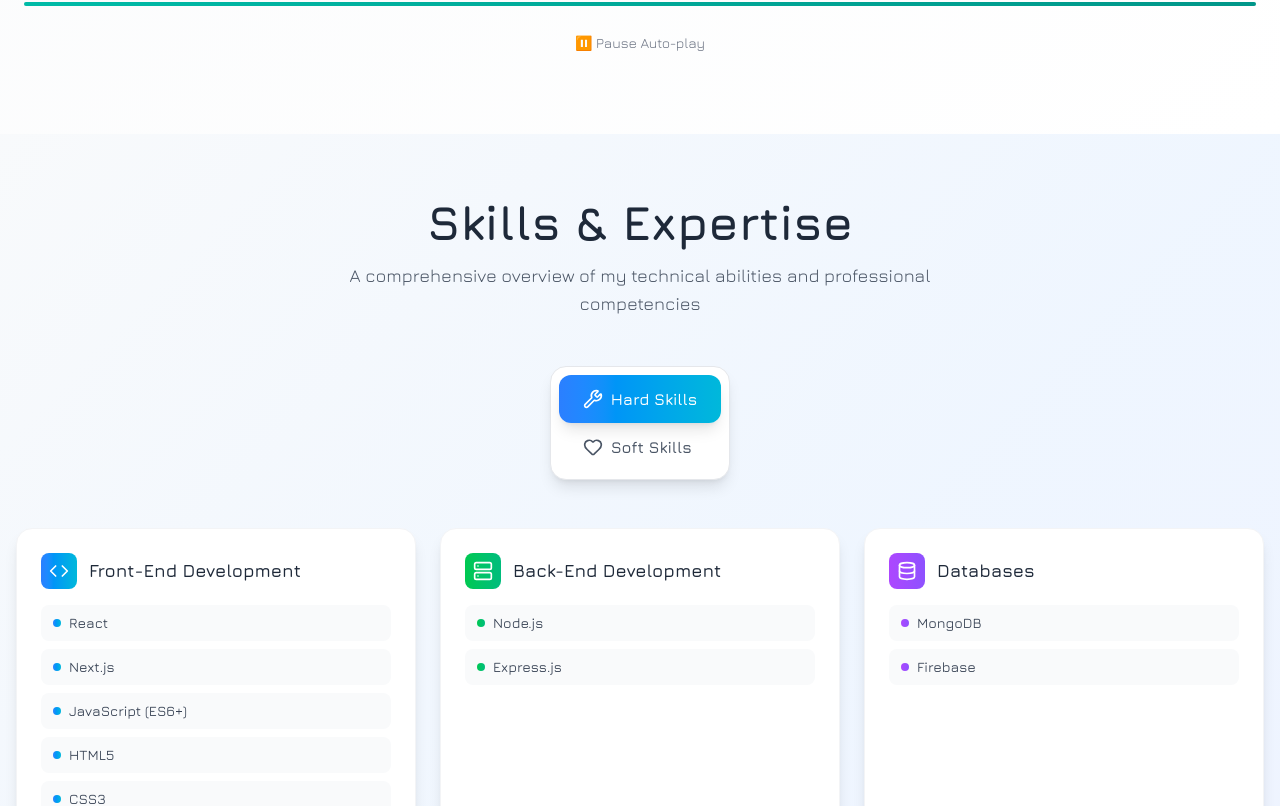
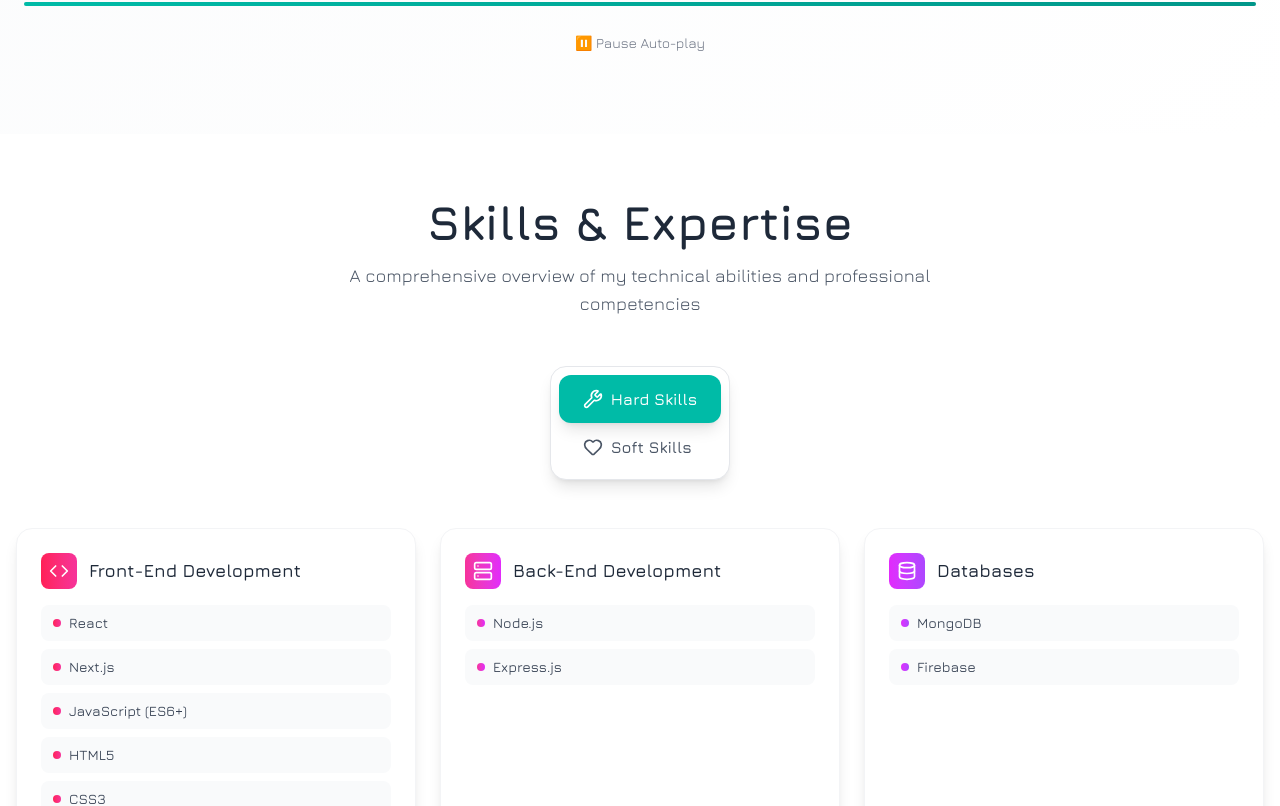
Before and after one commit to nailopes/my-portfolio-nextjs, a Next.js app: page / in a window 1280 px wide. Shown: the part 2098-2904 px from the top of the page. Built offline with nearby package versions, Linux system fonts and the light colour scheme.

Commit message:
add more skills

```diff
--- a/app/components/Skills.jsx
+++ b/app/components/Skills.jsx
@@ -1,7 +1,7 @@
 'use client';
 
 import { useState } from "react";
-import { Wrench, Heart, Code, Server, Database, GitBranch, Users, Target, Lightbulb, Clock, MessageCircle, TrendingUp } from "lucide-react";
+import { Wrench, Heart, Code, Server, Database, GitBranch, Users, Target, Lightbulb, Clock, MessageCircle, TrendingUp, Globe } from "lucide-react";
 
 const Skills = () => {
     const [activeTab, setActiveTab] = useState("hard");
@@ -11,31 +11,31 @@ const Skills = () => {
             category: "Front-End Development",
             icon: <Code className="w-5 h-5" />,
             skills: ["React", "Next.js", "JavaScript (ES6+)", "HTML5", "CSS3", "Responsive Web Design", "Accessibility Best Practices", "Figma", "Canva"],
-            color: "from-blue-500 to-cyan-500"
+            color: "from-rose-500 to-pink-500"
         },
         {
             category: "Back-End Development",
             icon: <Server className="w-5 h-5" />,
             skills: ["Node.js", "Express.js"],
-            color: "from-green-500 to-emerald-500"
+            color: "from-pink-500 to-fuchsia-500"
         },
         {
             category: "Databases",
             icon: <Database className="w-5 h-5" />,
             skills: ["MongoDB", "Firebase"],
-            color: "from-purple-500 to-violet-500"
+            color: "from-fuchsia-500 to-purple-500"
         },
         {
             category: "APIs",
             icon: <GitBranch className="w-5 h-5" />,
             skills: ["RESTful APIs", "Third-Party API Integration"],
-            color: "from-orange-500 to-red-500"
+            color: "from-purple-500 to-violet-500"
         },
         {
             category: "Version Control & Tools",
             icon: <GitBranch className="w-5 h-5" />,
             skills: ["Git", "GitHub"],
-            color: "from-gray-600 to-gray-800"
+            color: "from-violet-600 to-indigo-800"
         },
         {
             category: "Agile Methodologies",
@@ -49,32 +49,38 @@ const Skills = () => {
         {
             category: "Problem-Solving & Analysis",
             icon: <Lightbulb className="w-5 h-5" />,
-            skills: ["Problem-Solving & Critical Thinking", "UX/User-Centric Mindset"],
-            color: "from-yellow-500 to-orange-500"
+            skills: ["Problem-Solving", "Critical Thinking", "UX/User-Centric Mindset"],
+            color: "from-rose-500 to-pink-500"
         },
         {
             category: "Communication & Collaboration",
             icon: <MessageCircle className="w-5 h-5" />,
-            skills: ["Collaboration & Communication", "Customer Service & Client-Facing Communication"],
-            color: "from-pink-500 to-rose-500"
+            skills: ["Collaboration", "Communication", "Customer Service", "Teamwork"],
+            color: "from-pink-500 to-fuchsia-500"
         },
         {
             category: "Leadership & Management",
             icon: <Users className="w-5 h-5" />,
-            skills: ["Leadership & Strategic Planning", "Project Management (civil & software)"],
-            color: "from-teal-500 to-cyan-500"
+            skills: ["Leadership", "Strategic Planning", "Project Management (civil & software)"],
+            color: "from-fuchsia-500 to-purple-500"
         },
         {
             category: "Personal Development",
             icon: <TrendingUp className="w-5 h-5" />,
-            skills: ["Adaptability & Continuous Learning", "Resilience & Initiative (immigration, career transition)"],
-            color: "from-emerald-500 to-green-500"
+            skills: ["Adaptability", "Continuous Learning", "Resilience", "Initiative"],
+            color: "from-purple-500 to-violet-500"
         },
         {
             category: "Organization & Efficiency",
             icon: <Clock className="w-5 h-5" />,
-            skills: ["Time Management & Organization"],
-            color: "from-violet-500 to-purple-500"
+            skills: ["Time Management", "Organization"],
+            color: "from-violet-500 to-indigo-500"
+        },
+        {
+            category: "Cross-Cultural Competency",
+            icon: <Globe className="w-5 h-5" />,
+            skills: ["Cross-Cultural Communication", "Cultural Adaptability", "Multicultural Team Collaboration"],
+            color: "from-indigo-600 to-blue-600"
         }
     ];
 
@@ -107,7 +113,7 @@ const Skills = () => {
     );
 
     return (
-        <section className="min-h-screen bg-gradient-to-br from-slate-50 via-blue-50 to-indigo-50 py-16 px-4">
+        <section className="min-h-screen bg-white from-slate-50 via-blue-50 to-indigo-50 py-16 px-4">
             <div className="max-w-7xl mx-auto">
                 {/* Header */}
                 <div className="text-center mb-12">
@@ -125,7 +131,7 @@ const Skills = () => {
                         <button
                             onClick={() => setActiveTab("hard")}
                             className={`flex items-center space-x-2 px-6 py-3 rounded-xl font-semibold transition-all duration-300 ${activeTab === "hard"
-                                ? "bg-gradient-to-r from-blue-500 to-cyan-500 text-white shadow-lg"
+                                ? "bg-gradient-to-r bg-teal-500 text-white shadow-lg"
                                 : "text-gray-600 hover:text-gray-800"
                                 }`}
                         >
@@ -135,7 +141,7 @@ const Skills = () => {
                         <button
                             onClick={() => setActiveTab("soft")}
                             className={`flex items-center space-x-2 px-6 py-3 rounded-xl font-semibold transition-all duration-300 ${activeTab === "soft"
-                                ? "bg-gradient-to-r from-pink-500 to-rose-500 text-white shadow-lg"
+                                ? "bg-gradient-to-r bg-pink-500 text-white shadow-lg"
                                 : "text-gray-600 hover:text-gray-800"
                                 }`}
                         >
```
